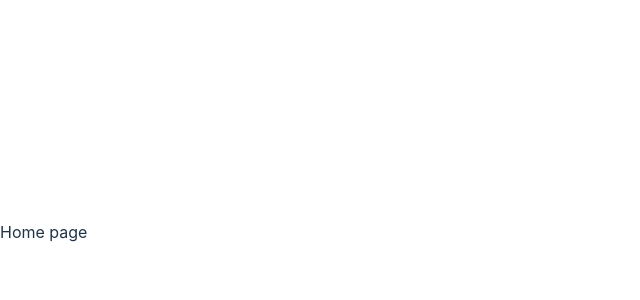
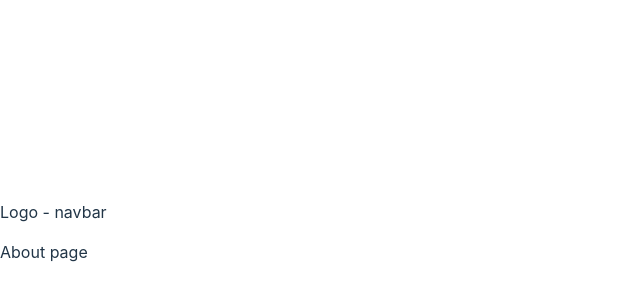
Before and after one commit to RobVerplanke/portfolio, a React (Vite) app: page /about in a window 1280 px wide. Shown: the part 168-468 px from the top of the page, without its empty margins (0-640 px from the left). Built offline with nearby package versions, Linux system fonts and the light colour scheme.

Commit message:
build: create pages, setup routes and DataContext

```diff
--- a/src/components/App.jsx
+++ b/src/components/App.jsx
@@ -1,8 +1,15 @@
+import { Outlet } from 'react-router-dom';
+import Header from './Header';
+import { DataProvider } from '../context/DataContext';
+
 function App() {
   return (
-    <>
-      <p>Home page</p>
-    </>
+    <div className="page-container">
+      <Header />
+      <DataProvider>
+        <Outlet />
+      </DataProvider>
+    </div>
   );
 }
 
--- /dev/null
+++ b/src/components/Header.jsx
@@ -0,0 +1,9 @@
+function Header() {
+  return (
+    <>
+      <p>Logo - navbar</p>
+    </>
+  );
+}
+
+export default Header;
--- /dev/null
+++ b/src/components/pages/AboutPage.jsx
@@ -0,0 +1,9 @@
+function About() {
+  return (
+    <>
+      <p>About page</p>
+    </>
+  );
+}
+
+export default About;
--- /dev/null
+++ b/src/components/pages/ErrorPage.jsx
@@ -0,0 +1,14 @@
+import { Link } from 'react-router-dom';
+
+function ErrorPage() {
+  return (
+    <main aria-label="Error page">
+      <h2>Error page</h2>
+      <Link to="/">
+        You can go back to the home page by clicking here, though!
+      </Link>
+    </main>
+  );
+}
+
+export default ErrorPage;
--- /dev/null
+++ b/src/components/pages/HomePage.jsx
@@ -0,0 +1,9 @@
+function Home() {
+  return (
+    <>
+      <p>Home page</p>
+    </>
+  );
+}
+
+export default Home;
--- /dev/null
+++ b/src/components/pages/ProjectsPage.jsx
@@ -0,0 +1,9 @@
+function Projects() {
+  return (
+    <>
+      <p>Projects page</p>
+    </>
+  );
+}
+
+export default Projects;
--- /dev/null
+++ b/src/components/routes.jsx
@@ -0,0 +1,33 @@
+import App from './App';
+import Home from './pages/HomePage';
+import Projects from './pages/ProjectsPage';
+import About from './pages/AboutPage';
+import Errorpage from './pages/ErrorPage';
+
+const routes = [
+  {
+    path: '/',
+    element: <App />,
+    errorElement: <Errorpage />,
+    children: [
+      {
+        index: true,
+        element: <Home />,
+      },
+      {
+        path: 'home',
+        element: <Home />,
+      },
+      {
+        path: 'about',
+        element: <About />,
+      },
+      {
+        path: 'projects',
+        element: <Projects />,
+      },
+    ],
+  },
+];
+
+export default routes;
--- /dev/null
+++ b/src/context/DataContext.jsx
@@ -0,0 +1,29 @@
+/* eslint-disable react/prop-types */
+/* eslint-disable react-refresh/only-export-components */
+import { createContext, useContext, useEffect, useState } from 'react';
+
+const DataContext = createContext();
+
+export function DataProvider({ children }) {
+  const [projects, setProjects] = useState([]);
+
+  // Fetch data
+  useEffect(() => {
+    setProjects({
+      id: 1,
+      title: 'Shopping cart project',
+      image: 'thumbnail.jpg',
+      description: 'A mock webshop',
+      livePreviewLink: 'www.live-link.nl',
+      ViewCodeLink: 'www.code-link',
+    });
+  }, []);
+
+  return (
+    <DataContext.Provider value={{ projects }}>{children}</DataContext.Provider>
+  );
+}
+
+export function useData() {
+  return useContext(DataContext);
+}
--- a/src/main.jsx
+++ b/src/main.jsx
@@ -1,10 +1,13 @@
+import { createBrowserRouter, RouterProvider } from 'react-router-dom';
 import React from 'react';
 import ReactDOM from 'react-dom/client';
-import App from './components/App.jsx';
+import routes from './components/routes.jsx';
 import './styles/index.css';
+
+const router = createBrowserRouter(routes);
 
 ReactDOM.createRoot(document.getElementById('root')).render(
   <React.StrictMode>
-    <App />
+    <RouterProvider router={router} />
   </React.StrictMode>
 );
```
